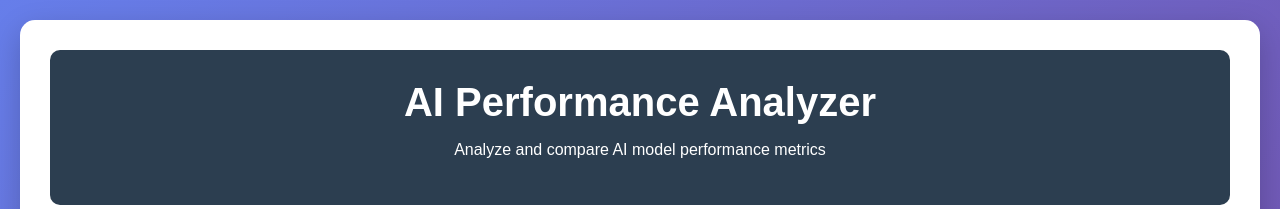
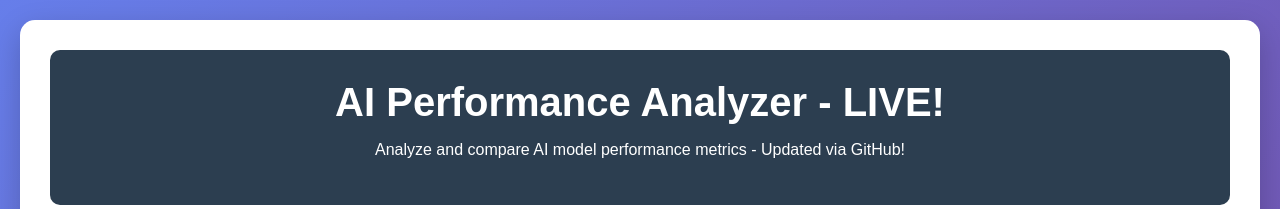
Before and after one commit to sreejasankuri3/ai-performance-analyzer, a plain HTML site: page frontend/index.html in a window 1280 px wide. Shown: the top 209 px of the page. Drawn offline with Linux system fonts and the light colour scheme; no server answers.

Commit message:
Update index.html

```diff
--- a/frontend/index.html
+++ b/frontend/index.html
@@ -69,8 +69,8 @@
 <body>
     <div class="container">
         <div class="header">
-            <h1>AI Performance Analyzer</h1>
-            <p>Analyze and compare AI model performance metrics</p>
+            <h1>AI Performance Analyzer - LIVE!</h1>
+            <p>Analyze and compare AI model performance metrics - Updated via GitHub!</p>
         </div>
 
         <div class="content">
```
